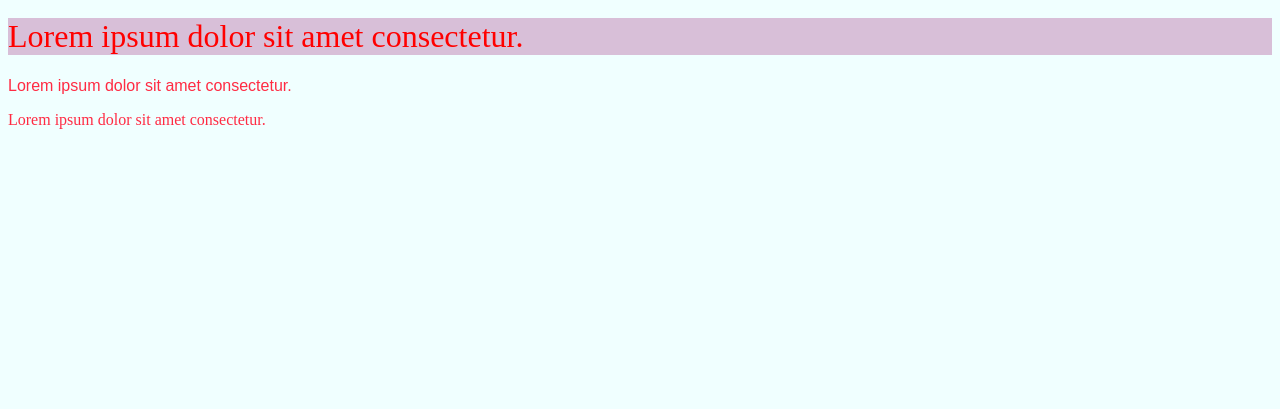
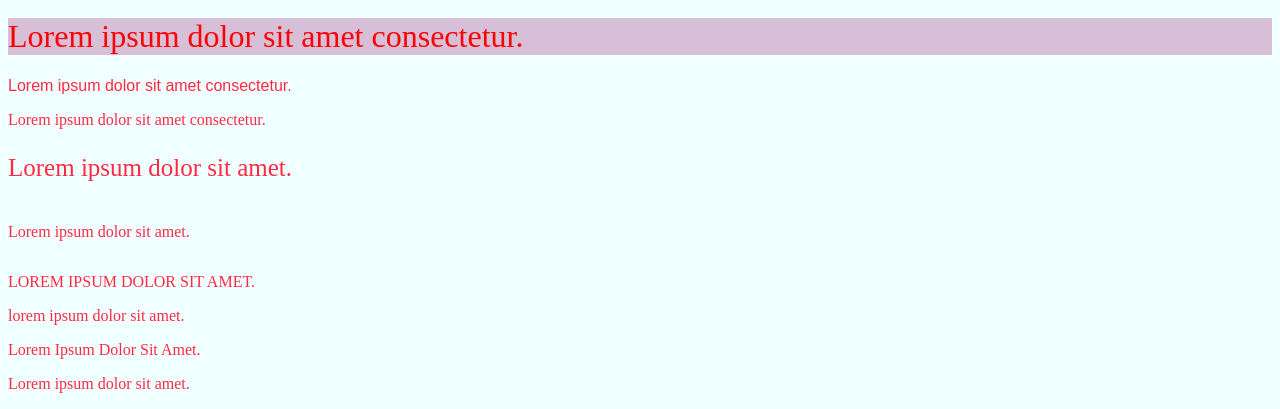
Before and after one commit to shivpankhaniya/Learning-Html, a plain HTML site: page first.html in a window 1280 px wide. Shown: the part 794-1203 px from the top of the page. Before the commit the page ends 939 px from the top, so only its background shows below. Drawn offline with Linux system fonts and the light colour scheme.

Commit message:
INTIAL COMMIT

```diff
--- a/first.html
+++ b/first.html
@@ -41,6 +41,15 @@
      <P id="HELOO">Lorem ipsum dolor sit amet consectetur.</P>
 
 
+     <p id="one">Lorem ipsum dolor sit amet.</p>
+
+     <p id="two">Lorem ipsum dolor sit amet.</p>
+
+     <p id="three">Lorem ipsum dolor sit amet.</p>
+     <p id="four">Lorem ipsum dolor sit amet.</p>
+     <p id="five">Lorem ipsum dolor sit amet.</p>
+     <p id="six">Lorem ipsum dolor sit amet.</p>
+
 
 
 
--- a/style.css
+++ b/style.css
@@ -107,3 +107,40 @@ h3{
 #HELLO{
     font-family: Impact, Haettenschweiler, 'Arial Narrow Bold', sans-serif;
 }
+
+/* Units in css = to use set font size */
+/* 1. Absoulte    pixels(px) 96px = 1 inch*/
+
+#one{
+    font-size: 25px;
+}
+
+/* Text Property */
+/* line-height = use for set line height  */
+#two{
+    line-height: 50px;
+}
+
+/* Text transform =  to use text in (uppercase = all text in capital form.|
+lowercase = all text in lowercase form.|cpaitalize = first letter of each word capital.|
+none = It keeps text in its original format) */
+
+/*  uppercase ex */
+#three{
+    text-transform: uppercase;
+}
+
+/* lowercase ex */
+#four{
+    text-transform: lowercase;
+}
+
+/* cpaitalize ex */
+#five{
+    text-transform: capitalize;
+}
+
+/* none ex */
+#six{
+    text-transform: none;
+}
```
